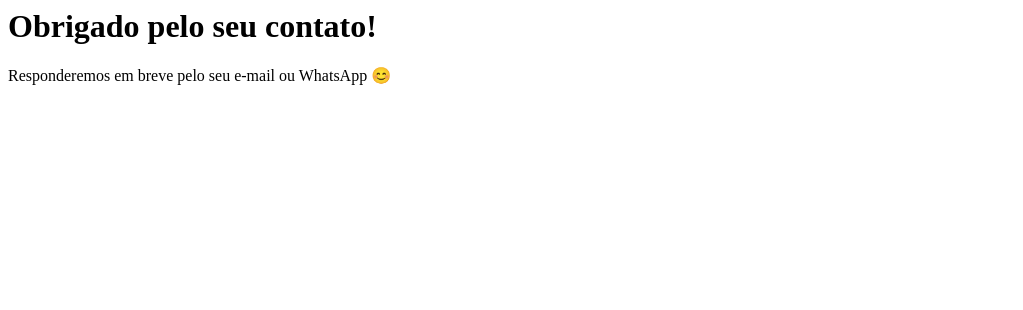
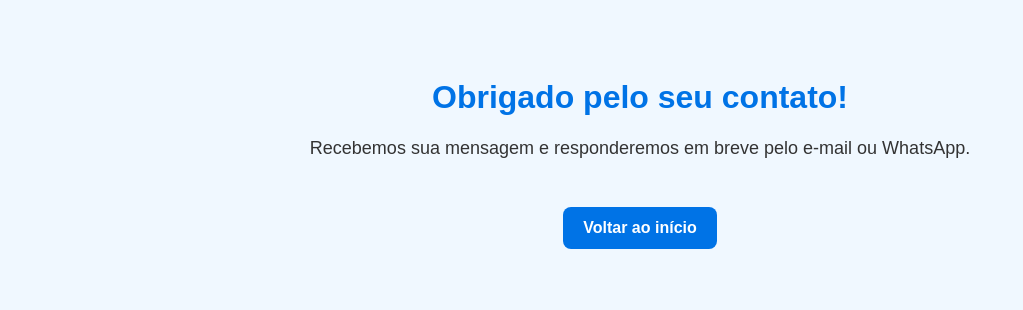
Before and after one commit to roquepublicidade/roquepublicidade, a plain HTML site: page agradecimento.html in a window 1280 px wide. Shown: the whole page, without its empty margins (0-1023 px from the left). Drawn offline with Linux system fonts and the light colour scheme.

Commit message:
Update agradecimento.html

```diff
--- a/agradecimento.html
+++ b/agradecimento.html
@@ -1,2 +1,47 @@
-<h1>Obrigado pelo seu contato!</h1>
-<p>Responderemos em breve pelo seu e-mail ou WhatsApp 😊</p>
+<!DOCTYPE html>
+<html lang="pt">
+<head>
+  <meta charset="UTF-8" />
+  <meta name="viewport" content="width=device-width, initial-scale=1.0"/>
+  <title>Mensagem recebida!</title>
+  <style>
+    body {
+      font-family: Arial, sans-serif;
+      background-color: #f0f8ff;
+      color: #333;
+      text-align: center;
+      padding: 50px;
+    }
+
+    h1 {
+      color: #0073e6;
+      font-size: 32px;
+    }
+
+    p {
+      font-size: 18px;
+      margin-top: 20px;
+    }
+
+    a {
+      display: inline-block;
+      margin-top: 30px;
+      text-decoration: none;
+      color: white;
+      background-color: #0073e6;
+      padding: 12px 20px;
+      border-radius: 8px;
+      font-weight: bold;
+    }
+
+    a:hover {
+      background-color: #005bb5;
+    }
+  </style>
+</head>
+<body>
+  <h1>Obrigado pelo seu contato!</h1>
+  <p>Recebemos sua mensagem e responderemos em breve pelo e-mail ou WhatsApp.</p>
+  <a href="/">Voltar ao início</a>
+</body>
+</html>
```
